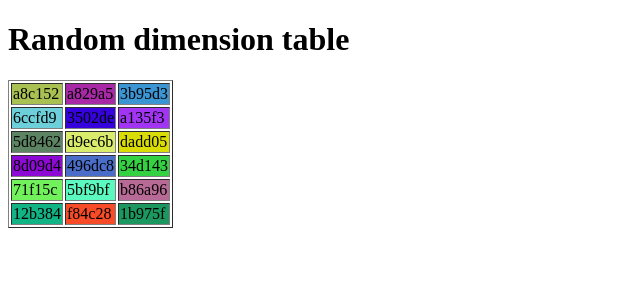
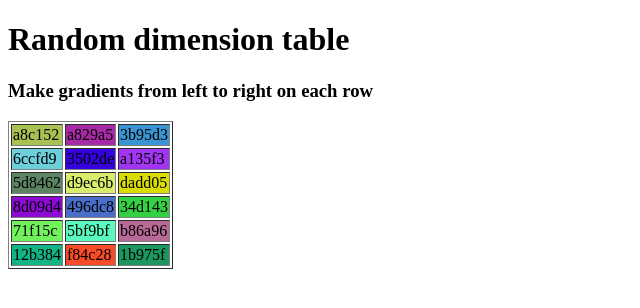
Before and after one commit to wavixsan/group-mon-fri, a PHP site: page /tasks/task_3.php in a window 1280 px wide. Shown: the top 308 px of the page, without its empty margins (0-640 px from the left). Run offline with PHP 8.4, Linux system fonts and the light colour scheme.

Commit message:
add todo to task 3

```diff
--- a/tasks/task_3.php
+++ b/tasks/task_3.php
@@ -7,6 +7,7 @@
 <body>
 
     <h1>Random dimension table</h1>
+    <h3>Make gradients from left to right on each row</h3>
     <?php
 
         $rows = rand(1, 10);
```
